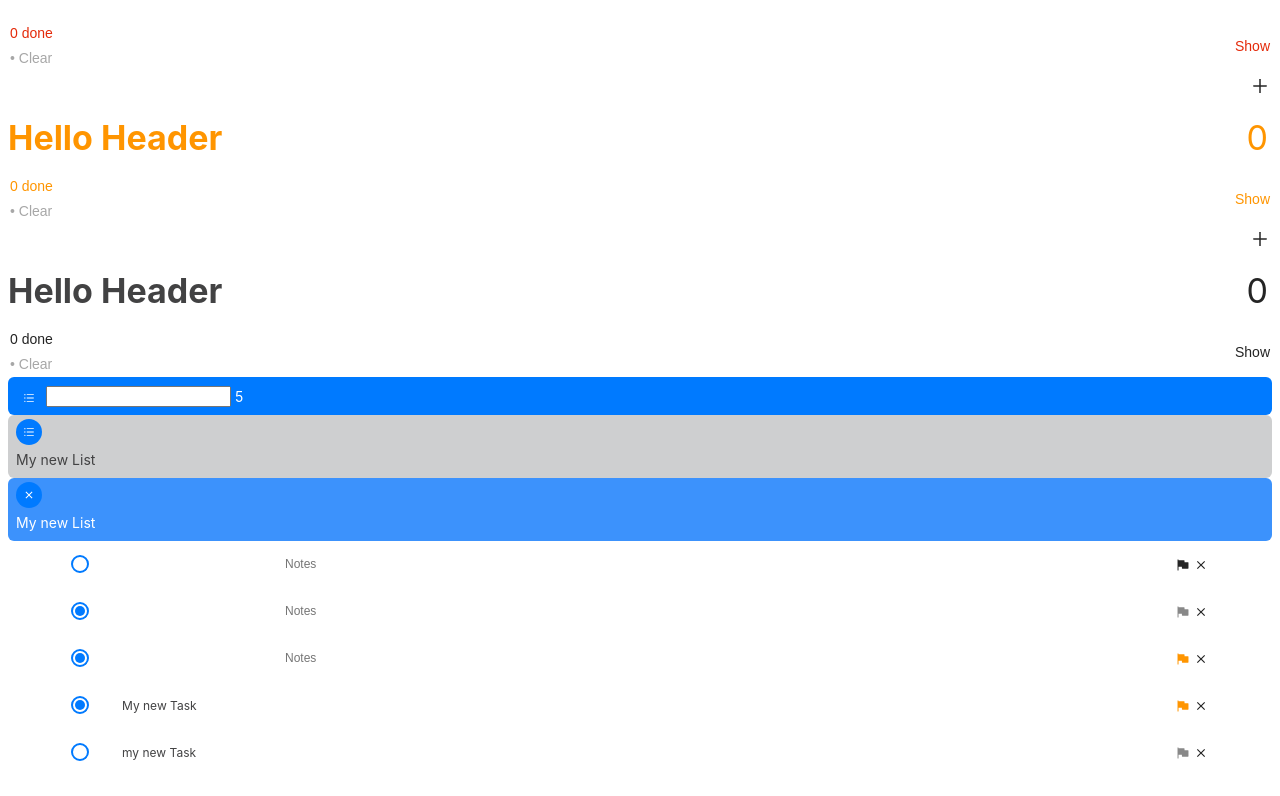
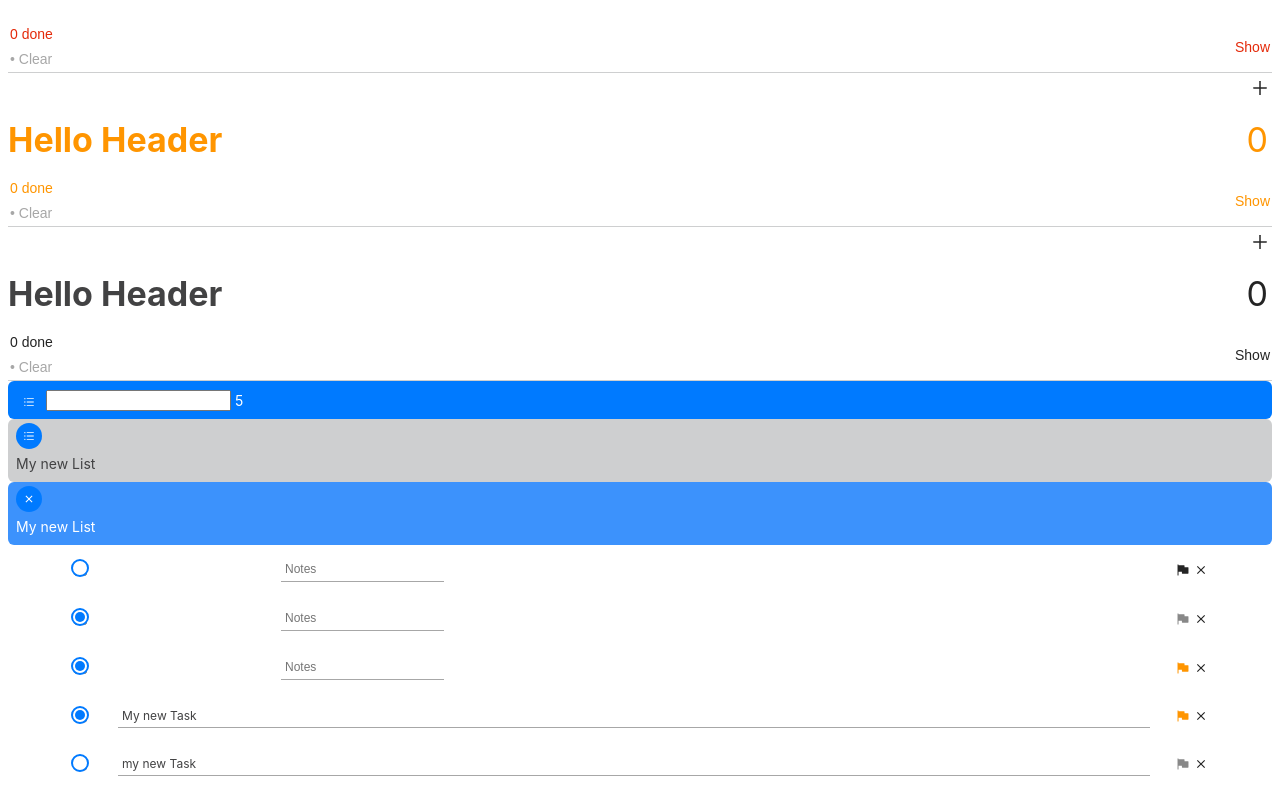
Before and after one commit to Anhelina4/ios-planner, a React (Create React App) app in the folder ios-planner/: page / in a window 1280 px wide. Shown: the part 2501-3297 px from the top of the page. Built offline with nearby package versions, Linux system fonts and the light colour scheme.

Commit message:
fixed bugs and adjust styles closer to apple version

```diff
--- a/ios-planner/src/App.js
+++ b/ios-planner/src/App.js
@@ -158,8 +158,9 @@ function App() {
       <TaskSimpleForm></TaskSimpleForm>
       <TaskSimpleForm checked variant="secondary"></TaskSimpleForm>
       <TaskSimpleForm checked color="orange"></TaskSimpleForm>
-
-      <TaskSimpleView checked color="orange">My new Task</TaskSimpleView>
+      <TaskSimpleView checked color="orange">
+        My new Task
+      </TaskSimpleView>
       <TaskSimpleView variant="secondary">my new Task</TaskSimpleView>
     </>
   )
--- a/ios-planner/src/components/Header/Header.style.js
+++ b/ios-planner/src/components/Header/Header.style.js
@@ -40,4 +40,5 @@ export const SubtitleWrapper = styled.div`
   display: flex;
   align-items: center;
   justify-content: space-between;
+  border-bottom: 1px solid var(--color-dark-lighten3);
 `
--- a/ios-planner/src/domains/Task/components/TaskSimpleForm/TaskSimpleForm.js
+++ b/ios-planner/src/domains/Task/components/TaskSimpleForm/TaskSimpleForm.js
@@ -1,25 +1,32 @@
 import React from "react"
 import { Col, Row, Container } from "../../../../components/Grid"
 import { Checkbox, Button } from "../../../../components"
-import {InputWrapper} from "./TaskSimpleForm.style.js"
-import {AiFillFlag} from "react-icons/ai"
-import {MdClose} from "react-icons/md"
-const TaskSimpleForm = (props) => {
-  const {checked , color, variant} = props
+import { InputWrapper } from "./TaskSimpleForm.style.js"
+import { AiFillFlag } from "react-icons/ai"
+import { MdClose } from "react-icons/md"
+import { TaskSimpleFormWrapper } from "../TaskSimpleForm/TaskSimpleForm.style"
+const TaskSimpleForm = props => {
+  const { checked, color, variant } = props
   return (
     <>
       <Container>
         <Row>
           <Col cw="auto">
-            <Checkbox checked={checked}/>
+            <Checkbox checked={checked} />
           </Col>
+
           <Col className="direction-col">
-            <InputWrapper/>
-            <InputWrapper placeholder="Notes"/>
+            <InputWrapper />
+            <TaskSimpleFormWrapper>
+              <InputWrapper placeholder="Notes" />
+            </TaskSimpleFormWrapper>
           </Col>
+
           <Col cw="auto" className="align-start">
-            <Button color={color} variant={variant}>{<AiFillFlag/>}</Button>
-            <Button >{<MdClose/>}</Button>
+            <Button color={color} variant={variant}>
+              {<AiFillFlag />}
+            </Button>
+            <Button>{<MdClose />}</Button>
           </Col>
         </Row>
       </Container>
--- a/ios-planner/src/domains/Task/components/TaskSimpleForm/TaskSimpleForm.style.js
+++ b/ios-planner/src/domains/Task/components/TaskSimpleForm/TaskSimpleForm.style.js
@@ -1,6 +1,8 @@
 import styled, { css } from "styled-components"
 
-export const TaskSimpleFormWrapper = styled.div``
+export const TaskSimpleFormWrapper = styled.div`
+   border-bottom: 1px solid var(--color-dark-lighten2);
+`
 
 export const InputWrapper = styled.input`
   font-weight: var(--text-regular);
--- a/ios-planner/src/domains/Task/components/TaskSimpleView/TaskSimpleView.js
+++ b/ios-planner/src/domains/Task/components/TaskSimpleView/TaskSimpleView.js
@@ -12,7 +12,7 @@ const TaskSimpleView = props => {
       <Container>
         <Row>
           <Col cw="auto">
-            <Checkbox checked={checked}/>
+            <Checkbox checked={checked} />
           </Col>
           <Col>
             <TaskSimpleViewWrapper>{children}</TaskSimpleViewWrapper>
--- a/ios-planner/src/domains/Task/components/TaskSimpleView/TaskSimpleView.style.js
+++ b/ios-planner/src/domains/Task/components/TaskSimpleView/TaskSimpleView.style.js
@@ -5,9 +5,11 @@ const TaskSimpleViewWrapper = styled.div`
   font-size: var(--text-sm);
   line-height: var(--lh-sm);
   box-sizing: border-box;
+  flex-grow: 1;
   cursor: text;
   font-weight: var(--text-regular);
   color: var(--color-dark-lighten0);
+  border-bottom: 1px solid var(--color-dark-lighten2);
 `
 
 export default TaskSimpleViewWrapper
```
